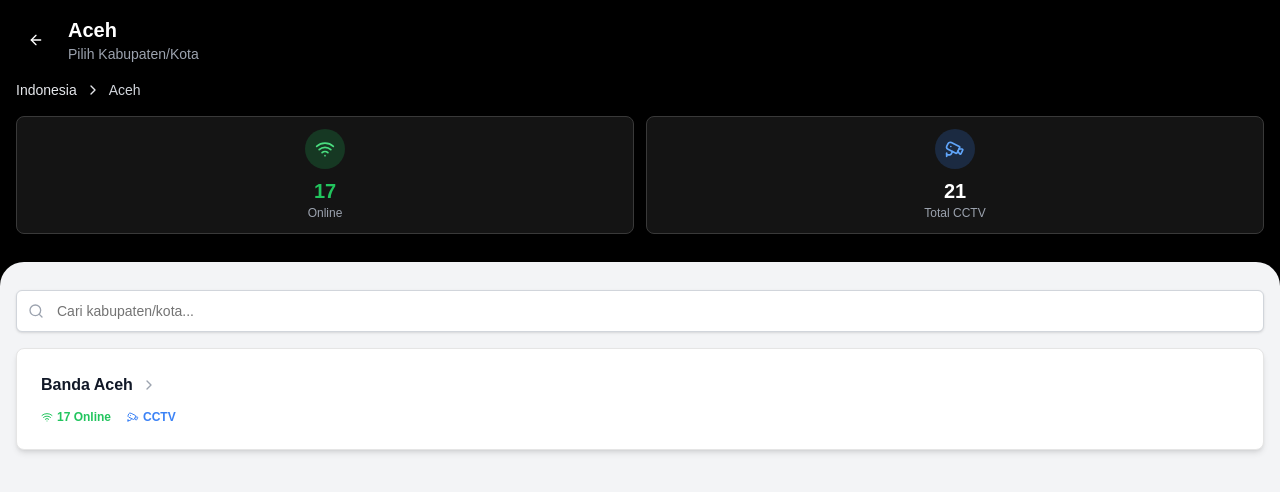
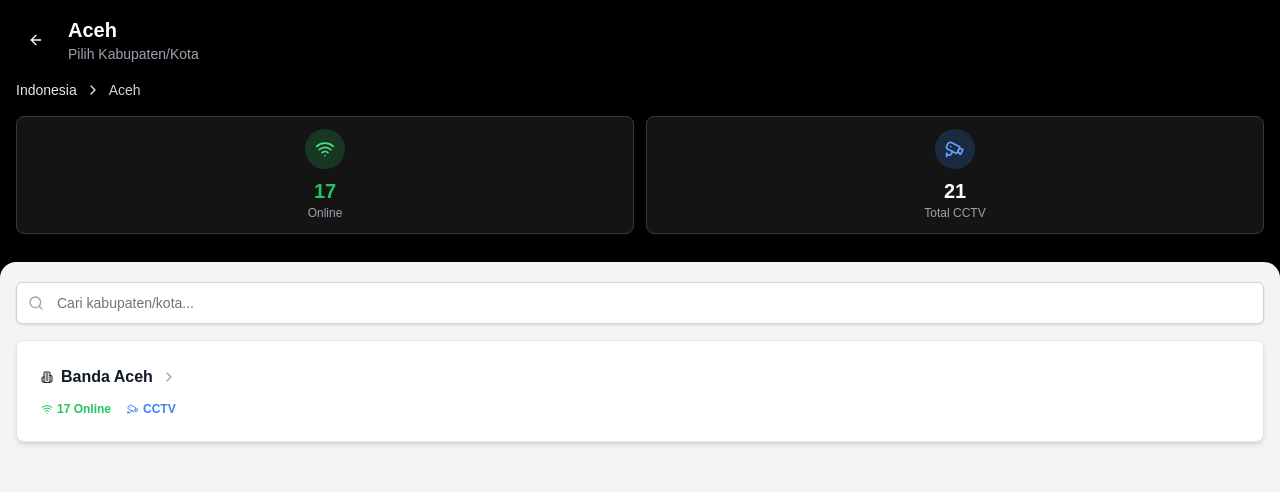
Before and after one commit to balalii/cctv-monitoring, a Next.js app: page / in a window 1280 px wide. Both pictures are taken after a click on the element 640 px from the left and 397 px from the top of the page. Shown: the top 492 px of the page. Built offline with nearby package versions, Linux system fonts and the light colour scheme.

Commit message:
Feat: style index

```diff
--- a/app/page.tsx
+++ b/app/page.tsx
@@ -179,7 +179,7 @@ export default function CCTVMonitoringApp() {
             </Card> */}
           </div>
         </div>
-        <div className="h-6 rounded-t-[60px]  bg-gray-100  " />
+        <div className="h-4 rounded-t-[60px]  bg-gray-100  " />
       </div>
 
       {/* Content */}
@@ -263,6 +263,7 @@ export default function CCTVMonitoringApp() {
                     <div className="flex items-center justify-between">
                       <div className="flex-1">
                         <div className="flex items-center gap-2 mb-1">
+                          <Building2 className="w-3 h-3" />
                           <h3 className="font-semibold text-gray-900">{kabupaten.name}</h3>
                           <ChevronRight className="w-4 h-4 text-gray-400" />
                         </div>
```
